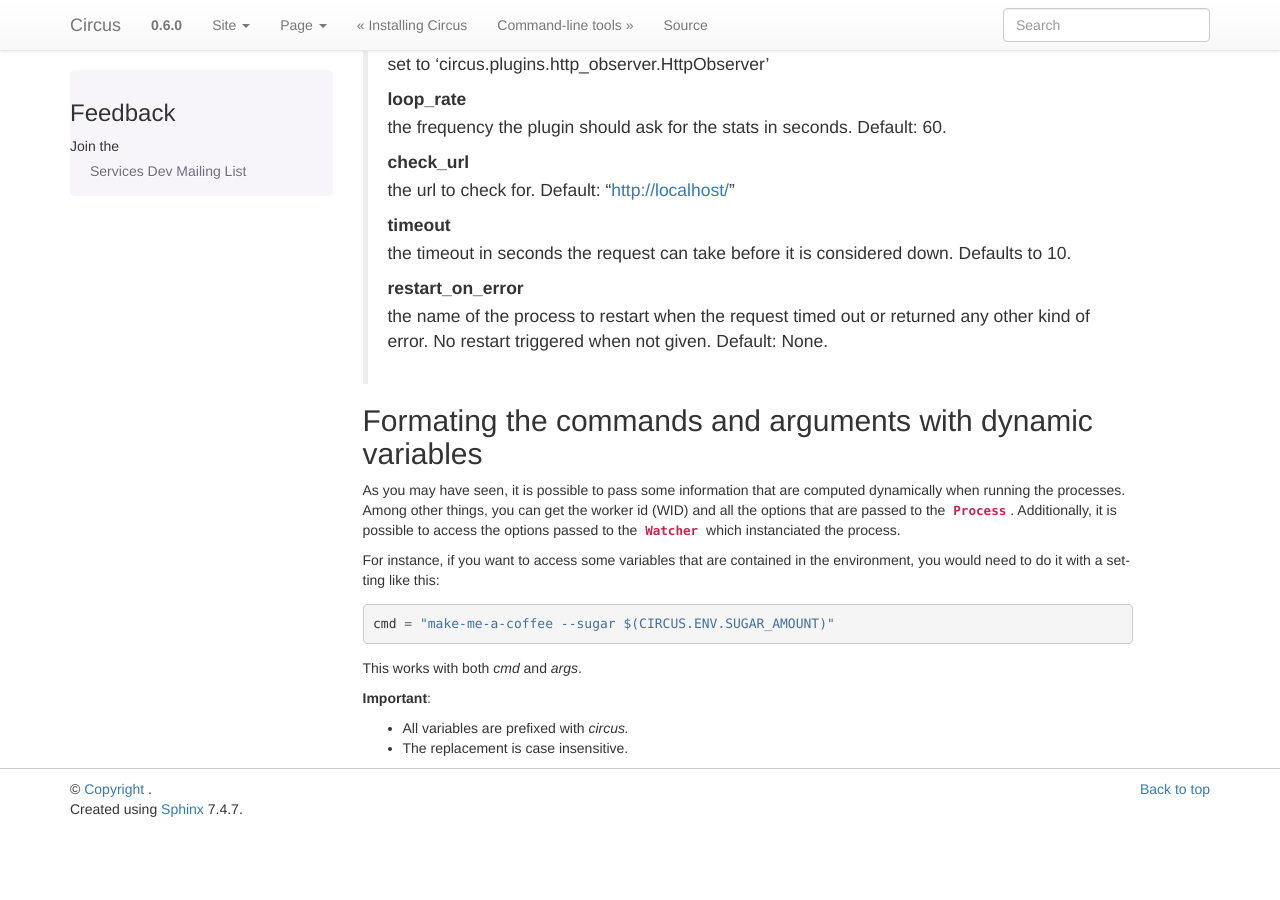
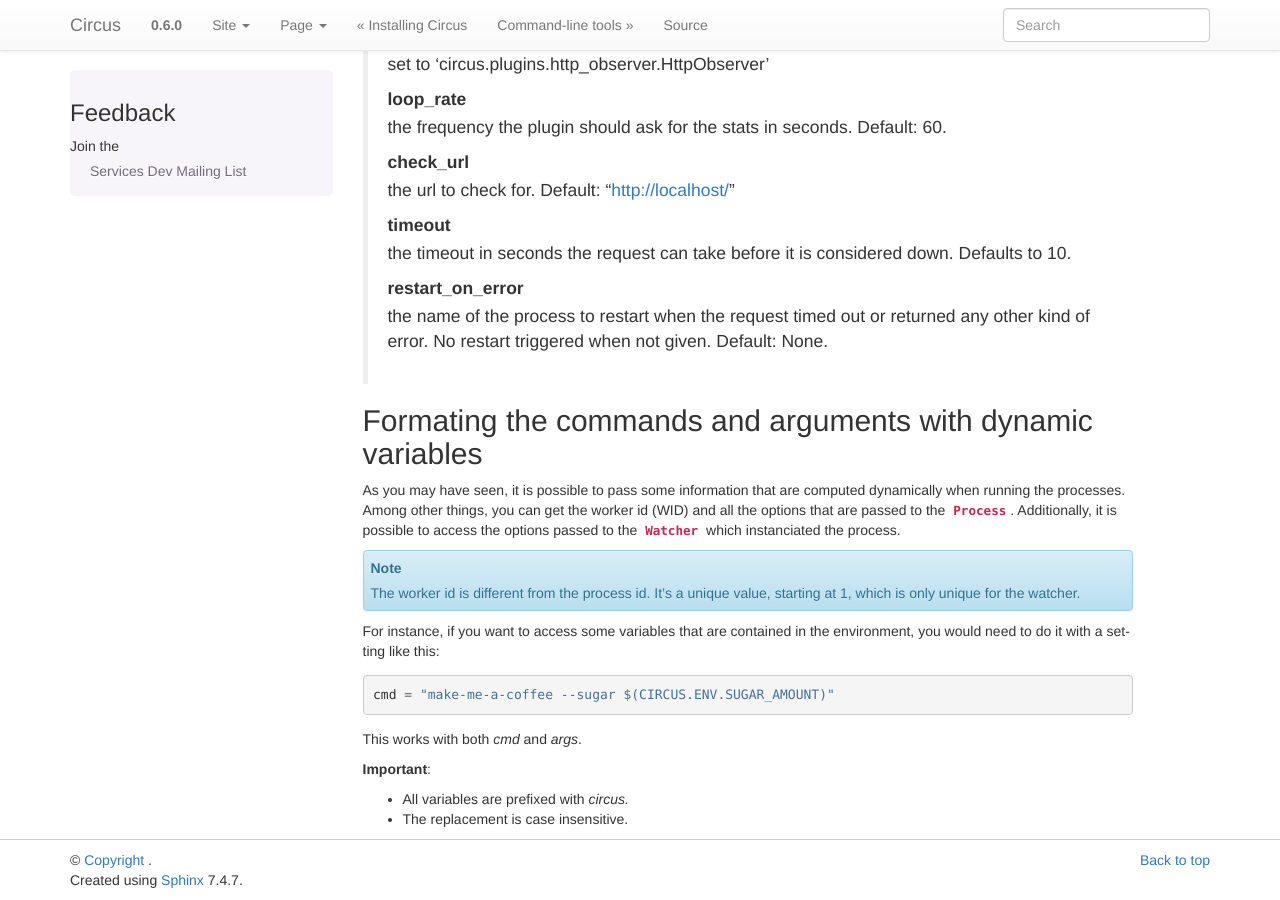
Before and after one commit to circus-tent/circus, a Sphinx documentation site: the page built from docs/source/configuration.rst, in a window 1280 px wide and 900 px high, scrolled down 6187 px. Built offline with Sphinx 7.4.7, drawn with Linux system fonts in a browser that asks for light colours; pages that are not in the unit, such as notebooks, are missing from menus; before the commit the page ends 7016 px from its top, so only the background shows below that.

Commit message:
Add a note about the "wid" parameter.

```diff
--- a/docs/source/configuration.rst
+++ b/docs/source/configuration.rst
@@ -310,6 +310,11 @@ worker id (WID) and all the options that are passed to the :class:`Process`.
 Additionally, it is possible to access the options passed to the
 :class:`Watcher` which instanciated the process.
 
+.. note::
+
+   The worker id is different from the process id. It's a unique value,
+   starting at 1, which is only unique for the watcher.
+
 For instance, if you want to access some variables that are contained in the
 environment, you would need to do it with a setting like this::
 
```
